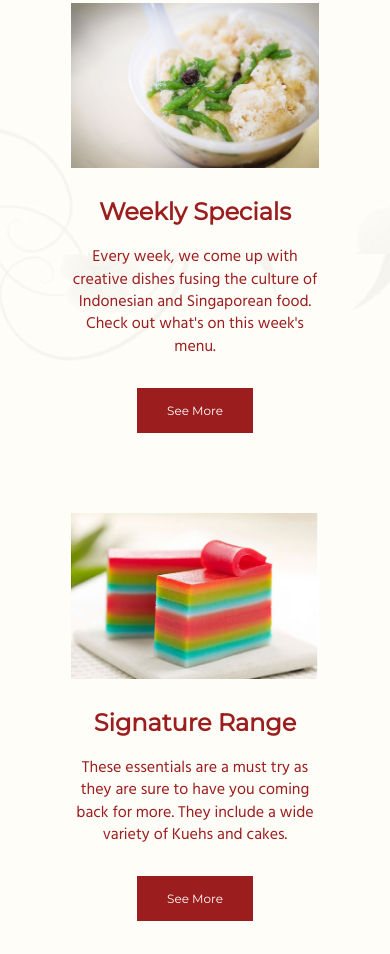
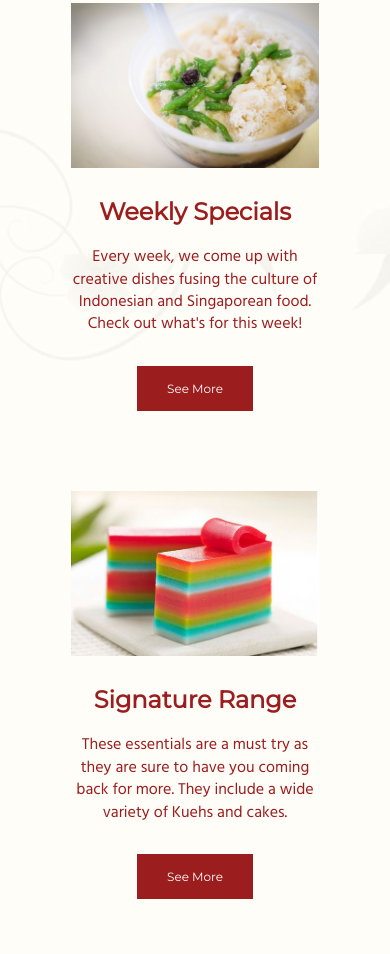
Before and after one commit to nickteojs/bengawansolo-responsive, a plain HTML site: page index.html in a window 390 px wide. Shown: the part 1390-2344 px from the top of the page. Drawn offline with nearby package versions, Linux system fonts and the light colour scheme.

Commit message:
changed index copy, adjusted laptop media queries

```diff
--- a/css/styles.css
+++ b/css/styles.css
@@ -382,7 +382,7 @@ img {
 
 /* Footer */
 .footer {
-    background-color: var(--primary-light);
+    background-color: var(--primary-color);
     color: white;
     text-align: center;
 }
@@ -455,6 +455,18 @@ img {
 
     .index-hero .container {
         max-width: 1150px;
+    }
+
+    .index-showcase .grid {
+        padding-bottom: 120px;
+    }
+
+    .index-showcase img {
+        max-height: 170px;
+    }
+
+    .index-showcase .showcase-item .section-paragraph {
+        width: 100%;
     }
 
     .about-showcase .grid {
--- a/index.html
+++ b/index.html
@@ -132,7 +132,7 @@
             <div class="showcase-item wow fadeIn">
                 <img src="./images/index/chendol.jpg" alt="">
                 <h1 class="lead">Weekly Specials</h1>
-                <p class="section-paragraph">Every week, we come up with creative dishes fusing the culture of Indonesian and Singaporean food. Check out what's on this week's menu.</p>
+                <p class="section-paragraph">Every week, we come up with creative dishes fusing the culture of Indonesian and Singaporean food. Check out what's for this week!</p>
                 <a href="#campaignanchor"><div class="btn">See More</div></a>
             </div>
             <div class="showcase-item wow fadeIn">
```
